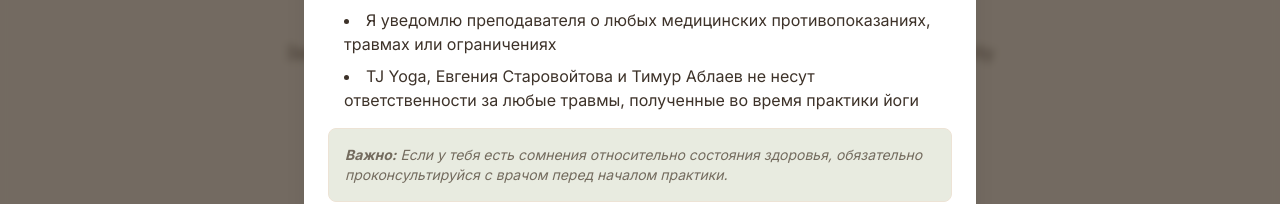
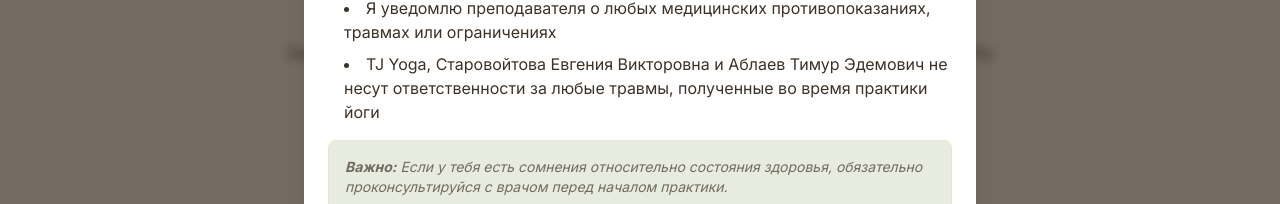
Before and after one commit to TATOone/TJyoga_site, a React (Vite) app: page / in a window 1280 px wide. Both pictures are taken after a click on the button "Отказ от ответственности". Shown: the part 4157-4361 px from the top of the page. Built offline with nearby package versions, Linux system fonts and the light colour scheme; no server answers.

Commit message:
Обновлены имена: неофициальные в секции О нас, полные ФИО в отказе от ответственности

```diff
--- a/src/components/Disclaimer.tsx
+++ b/src/components/Disclaimer.tsx
@@ -74,7 +74,7 @@ const Disclaimer: React.FC<DisclaimerProps> = ({
                 <li>Я несу полную ответственность за своё здоровье и безопасность во время практики</li>
                 <li>Я обязуюсь следовать инструкциям преподавателя и не выполнять упражнения, которые могут навредить моему здоровью</li>
                 <li>Я уведомлю преподавателя о любых медицинских противопоказаниях, травмах или ограничениях</li>
-                <li>TJ Yoga, Евгения Старовойтова и Тимур Аблаев не несут ответственности за любые травмы, полученные во время практики йоги</li>
+                <li>TJ Yoga, Старовойтова Евгения Викторовна и Аблаев Тимур Эдемович не несут ответственности за любые травмы, полученные во время практики йоги</li>
               </ul>
               <p className="text-xs mt-3 italic">
                 Если у тебя есть сомнения относительно состояния здоровья, обязательно проконсультируйся с врачом перед началом практики.
--- a/src/components/DisclaimerModal.tsx
+++ b/src/components/DisclaimerModal.tsx
@@ -91,7 +91,7 @@ const DisclaimerModal: React.FC<DisclaimerModalProps> = ({ isOpen, onClose }) =>
                     <li>Я несу полную ответственность за своё здоровье и безопасность во время практики</li>
                     <li>Я обязуюсь следовать инструкциям преподавателя и не выполнять упражнения, которые могут навредить моему здоровью</li>
                     <li>Я уведомлю преподавателя о любых медицинских противопоказаниях, травмах или ограничениях</li>
-                    <li>TJ Yoga, Евгения Старовойтова и Тимур Аблаев не несут ответственности за любые травмы, полученные во время практики йоги</li>
+                    <li>TJ Yoga, Старовойтова Евгения Викторовна и Аблаев Тимур Эдемович не несут ответственности за любые травмы, полученные во время практики йоги</li>
                   </ul>
                   <div className="bg-light-olive border border-light-sandy rounded-lg p-4 mt-6">
                     <p className="text-sm italic text-gray-brown">
--- a/src/components/Footer.tsx
+++ b/src/components/Footer.tsx
@@ -12,6 +12,10 @@ const Footer: React.FC = () => {
             <div className="mb-4 md:mb-0">
               <h3 className="text-xl font-bold text-olive-green">TJ Yoga</h3>
               <p className="text-gray-brown">Классическая Хатха Йога школы Патанджали</p>
+              <p className="text-gray-brown text-sm mt-2">
+                Исполнитель: Старовойтова Евгения Викторовна<br />
+                Ассистент: Аблаев Тимур Эдемович
+              </p>
             </div>
             <div className="text-center md:text-right">
               <p className="mb-2">Telegram: <a href="https://t.me/starovoitovae" className="text-golden-sandy hover:underline">@starovoitovae</a></p>
```
